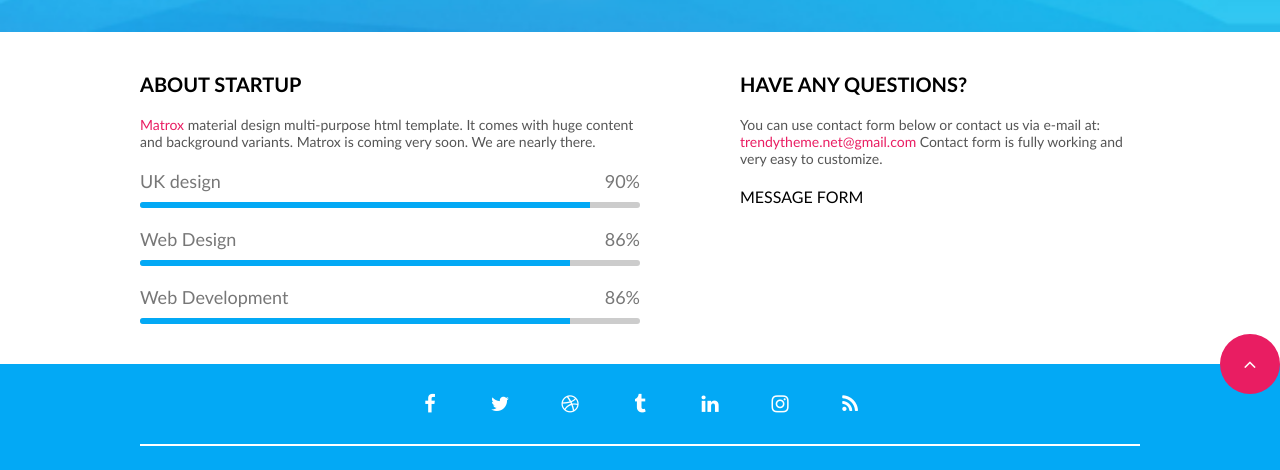
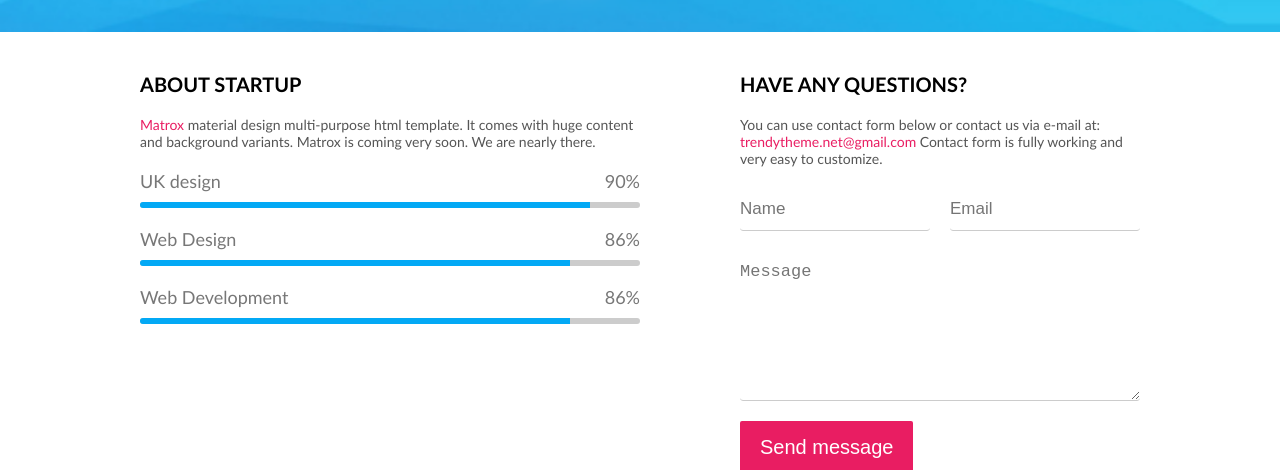
Before and after one commit to Rasosm/4-coming-soon, a website: page index.html in a window 1280 px wide. Shown: the part 768-1238 px from the top of the page. Drawn offline with Linux system fonts and the light colour scheme.

Commit message:
Message form style

```diff
--- a/css/base/base.css
+++ b/css/base/base.css
@@ -1,6 +1,8 @@
 :root {
   --primary-color: #03A9F5;
   --secondary-color: #E91D62;
+  --secondary-light: #f84e87;
+  --secondary-dark: #bd0b46;
 }
 html {
   scroll-behavior: smooth;
--- a/css/components/button.css
+++ b/css/components/button.css
@@ -0,0 +1,13 @@
+.btn {
+  padding: 0.8em 1em;
+  font-size: 20px;
+  line-height: 1em;
+  background-color: var(--secondary-color);
+  border: none;
+  border-radius: 0.1em;
+  color: #fff;
+  cursor: pointer;
+}
+.btn:hover {
+  background-color: var(--secondary-dark);
+}
--- a/css/components/form.css
+++ b/css/components/form.css
@@ -0,0 +1,36 @@
+.form {
+
+}
+.form > * {
+  margin-bottom: 20px;
+}
+.form > *:last-child {
+  margin-bottom: 0;
+}
+.form > label {
+  display: none;
+}
+.form > input {
+  width : calc(50% - 10px);
+}
+.form > input:last-of-type {
+  float: right;
+}
+.form > .input {
+  padding: 0.5em 0;
+  font-size: 17px;
+  line-height: 1.5em;
+  border: none;
+  border-bottom: 1px solid #ccc;
+  border-radius: 0.2em;
+}
+.form > textarea {
+  width: 100%;
+  min-height: 100px;
+  height: 150px;
+  max-height: 300px;
+  resize: vertical;
+}
+.form *:focus {
+  outline: 1px solid var(--secondary-color);
+}
--- a/css/pages/home.css
+++ b/css/pages/home.css
@@ -105,3 +105,6 @@
   right: 0px;
   position: absolute;
 }
+footer > .icon > .back-to-top:hover {
+background-color: var(--secondary-dark);
+}
--- a/index.html
+++ b/index.html
@@ -97,8 +97,14 @@
         <div class="right-column">
           <h2 class="section-title">Have any questions?</h2>
           <p class="section-description">You can use contact form below or contact us via e-mail at: <a href="mailto:trendytheme.net@gmail.com">trendytheme.net@gmail.com</a> Contact form is fully working and very easy to customize.</p>
-          <form>
-            MESSAGE FORM
+          <form class="form">
+            <label for="name">Name</label>
+            <input id="name" class="input" type="text" placeholder="Name" required autocomplete="name" value="">
+            <label for="email">Email</label>
+            <input id="email" class="input" type="email" placeholder="Email" required autocomplete="email" value="">
+            <label for="message">Message</label>
+            <textarea id="message" class="input" name="" id="" placeholder="Message" required autocomplete="off"></textarea>
+            <button class="btn" type="submit">Send message</button>
           </form>
         </div>
       </div>
```
